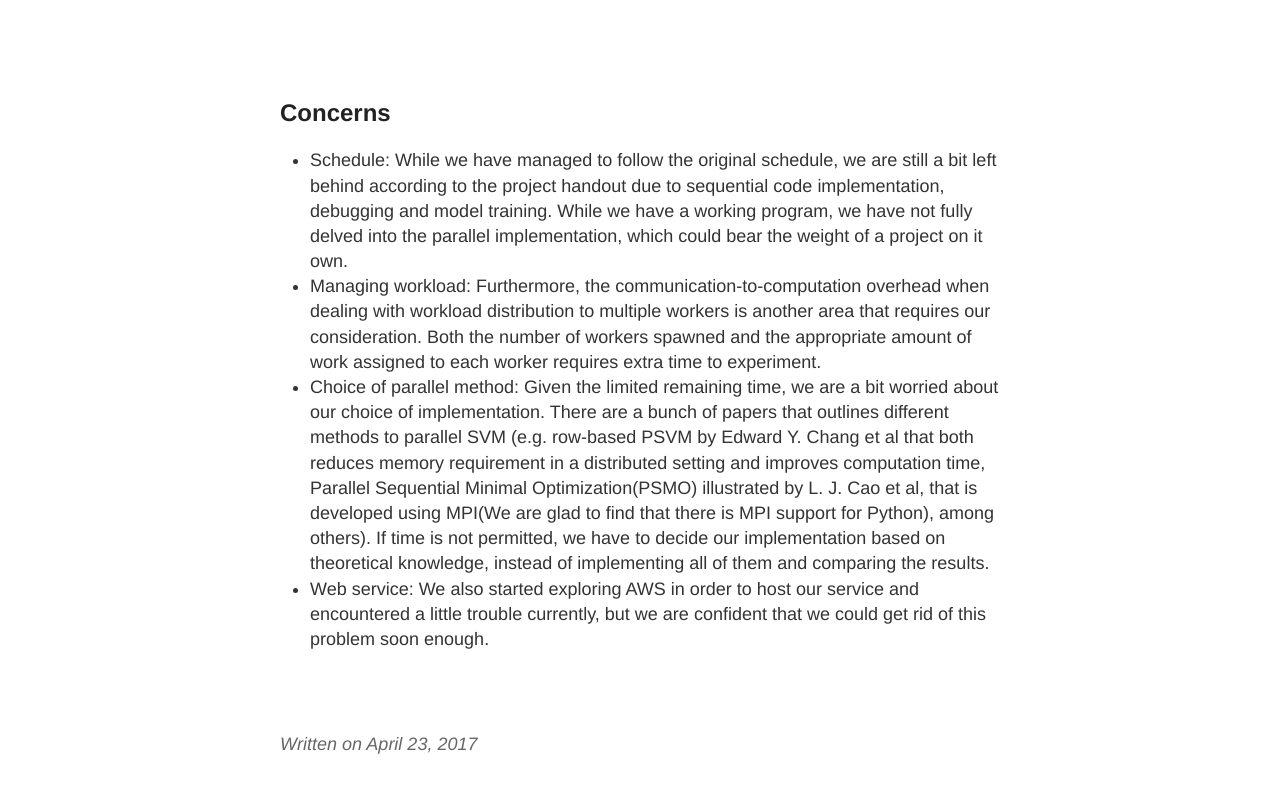
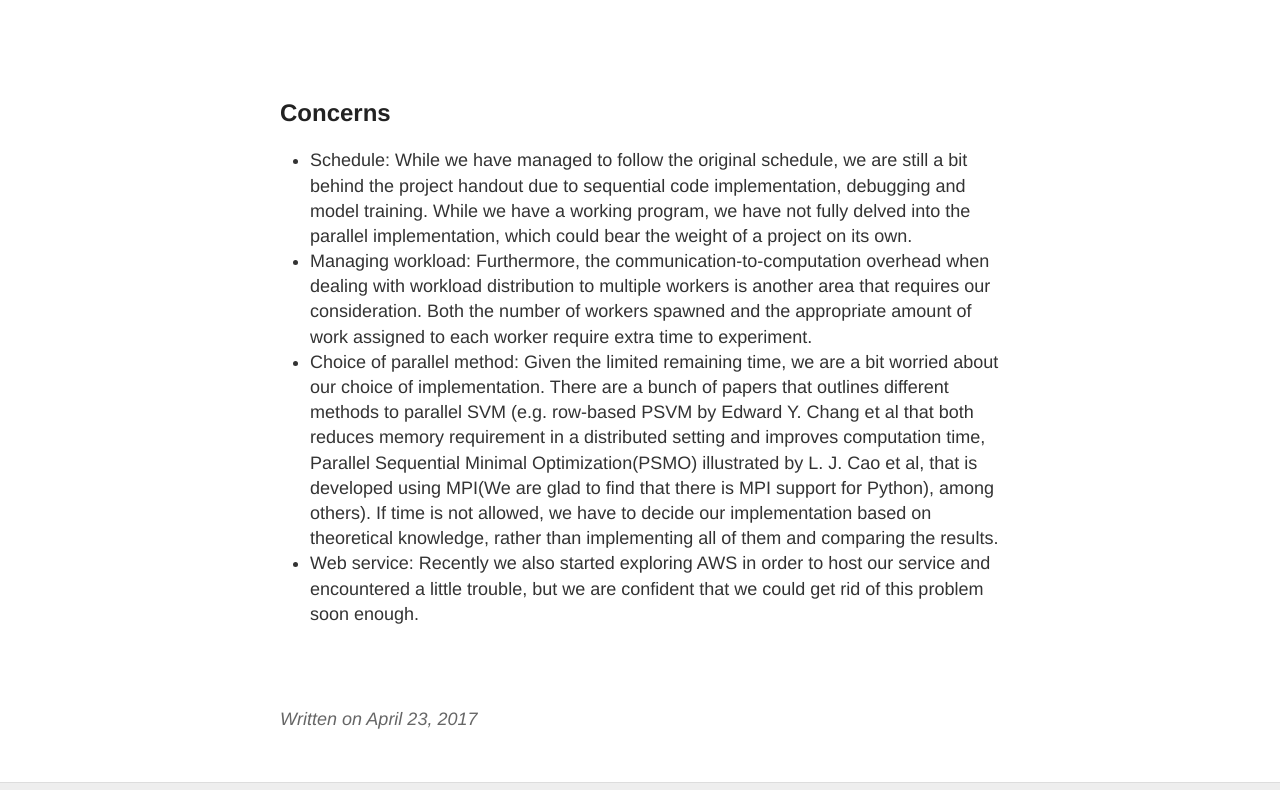
Before and after one commit to xiaozhuyfk/parallel, a Jekyll site: the page built from docs/_posts/2017-4-23-Project-Checkpoint.md, in a window 1280 px wide and 900 px high, scrolled down 2422 px, cut to the strip 110-900 px from the top of the window. Built offline with Jekyll 4.4.1, drawn with Linux system fonts in a browser that asks for light colours.

Commit message:
Update 2017-4-23-Project-Checkpoint.md
minor changes to words and grammar

```diff
--- a/docs/_posts/2017-4-23-Project-Checkpoint.md
+++ b/docs/_posts/2017-4-23-Project-Checkpoint.md
@@ -65,9 +65,9 @@ We didn't have any evaluation results yet, since we were still working on parall
 
 ## Concerns
 
-* Schedule: While we have managed to follow the original schedule, we are still a bit left behind according to the project handout due to sequential code implementation, debugging and model training. While we have a working program, we have not fully delved into the parallel implementation, which could bear the weight of a project on it own.
-* Managing workload: Furthermore, the communication-to-computation overhead when dealing with workload distribution to multiple workers is another area that requires our consideration. Both the number of workers spawned and the appropriate amount of work assigned to each worker requires extra time to experiment.
-* Choice of parallel method: Given the limited remaining time, we are a bit worried about our choice of implementation. There are a bunch of papers that outlines different methods to parallel SVM (e.g. row-based PSVM by Edward Y. Chang et al that both reduces memory requirement in a distributed setting and improves computation time, Parallel Sequential Minimal Optimization(PSMO) illustrated by L. J. Cao et al, that is developed using MPI(We are glad to find that there is MPI support for Python), among others). If time is not permitted, we have to decide our implementation based on theoretical knowledge, instead of implementing all of them and comparing the results.
-* Web service: We also started exploring AWS in order to host our service and encountered a little trouble currently, but we are confident that we could get rid of this problem soon enough.
+* Schedule: While we have managed to follow the original schedule, we are still a bit behind the project handout due to sequential code implementation, debugging and model training. While we have a working program, we have not fully delved into the parallel implementation, which could bear the weight of a project on its own.
+* Managing workload: Furthermore, the communication-to-computation overhead when dealing with workload distribution to multiple workers is another area that requires our consideration. Both the number of workers spawned and the appropriate amount of work assigned to each worker require extra time to experiment.
+* Choice of parallel method: Given the limited remaining time, we are a bit worried about our choice of implementation. There are a bunch of papers that outlines different methods to parallel SVM (e.g. row-based PSVM by Edward Y. Chang et al that both reduces memory requirement in a distributed setting and improves computation time, Parallel Sequential Minimal Optimization(PSMO) illustrated by L. J. Cao et al, that is developed using MPI(We are glad to find that there is MPI support for Python), among others). If time is not allowed, we have to decide our implementation based on theoretical knowledge, rather than implementing all of them and comparing the results.
+* Web service: Recently we also started exploring AWS in order to host our service and encountered a little trouble, but we are confident that we could get rid of this problem soon enough.
 
 <br><br>
```
